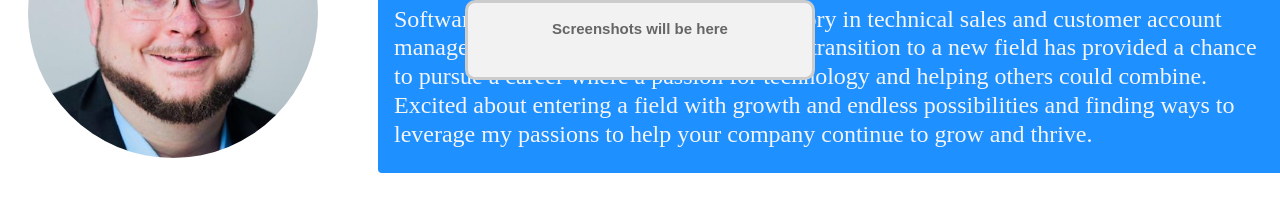
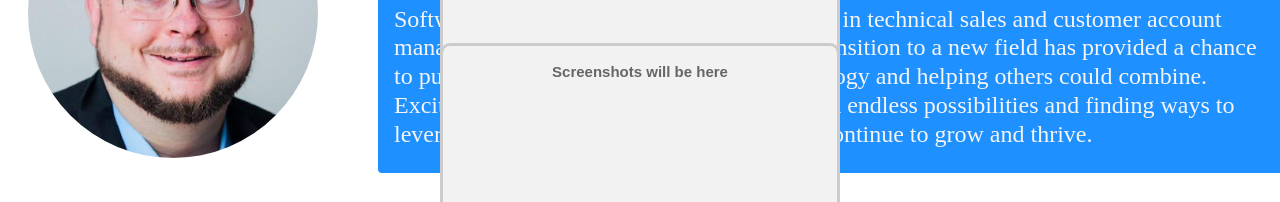
Before and after one commit to George-Tudor/personal-website, a plain HTML site: page resume.html in a window 1280 px wide. Shown: the part 160-362 px from the top of the page. Drawn offline with nearby package versions, Linux system fonts and the light colour scheme.

Commit message:
screenshot modal progress

```diff
--- a/css/resume.css
+++ b/css/resume.css
@@ -116,9 +116,9 @@ li {
 }
 
 #screenshot-window div {
-    width: 350px;
-    height: 80px;
-    margin: 100px auto;
+    width: 400px;
+    height: 400px;
+    margin: 200px auto;
     background-color: #f2f2f2;
     border-radius: 10px;
     -webkit-border-radius: 10px;
@@ -129,7 +129,7 @@ li {
     font-weight: bold;
     font-size: 15px;
     border: 3px solid #cccccc;
-    position: absolute;
+    position: fixed;
     left: 50%;
     top: 100px;
     transform: translate(-50%, -50%);
--- a/js/resume.js
+++ b/js/resume.js
@@ -1,5 +1,11 @@
 $(() => {
     $('body').on('click', '.screenshot-button', function () {
+
+        $("screenshot-window").toggle()
+        el = document.getElementById("screenshot-window");
+        el.style.visibility = (el.style.visibility == "hidden") ? "visible" : "hidden";
+    });
+    $('body').on('click', '#screenshot-window', function () {
         console.log('working')
         el = document.getElementById("screenshot-window");
         el.style.visibility = (el.style.visibility == "hidden") ? "visible" : "hidden";
--- a/resume.html
+++ b/resume.html
@@ -158,9 +158,11 @@
             </div>
         </div>
     </div>
-    <div id="screenshot-window">
+    <div id="screenshot-window" class="">
         <div>
-            <p>Screenshots will be here</p>
+            <div>
+                <p>Screenshots will be here</p>
+            </div>
         </div>
     </div>
 </div>
```
